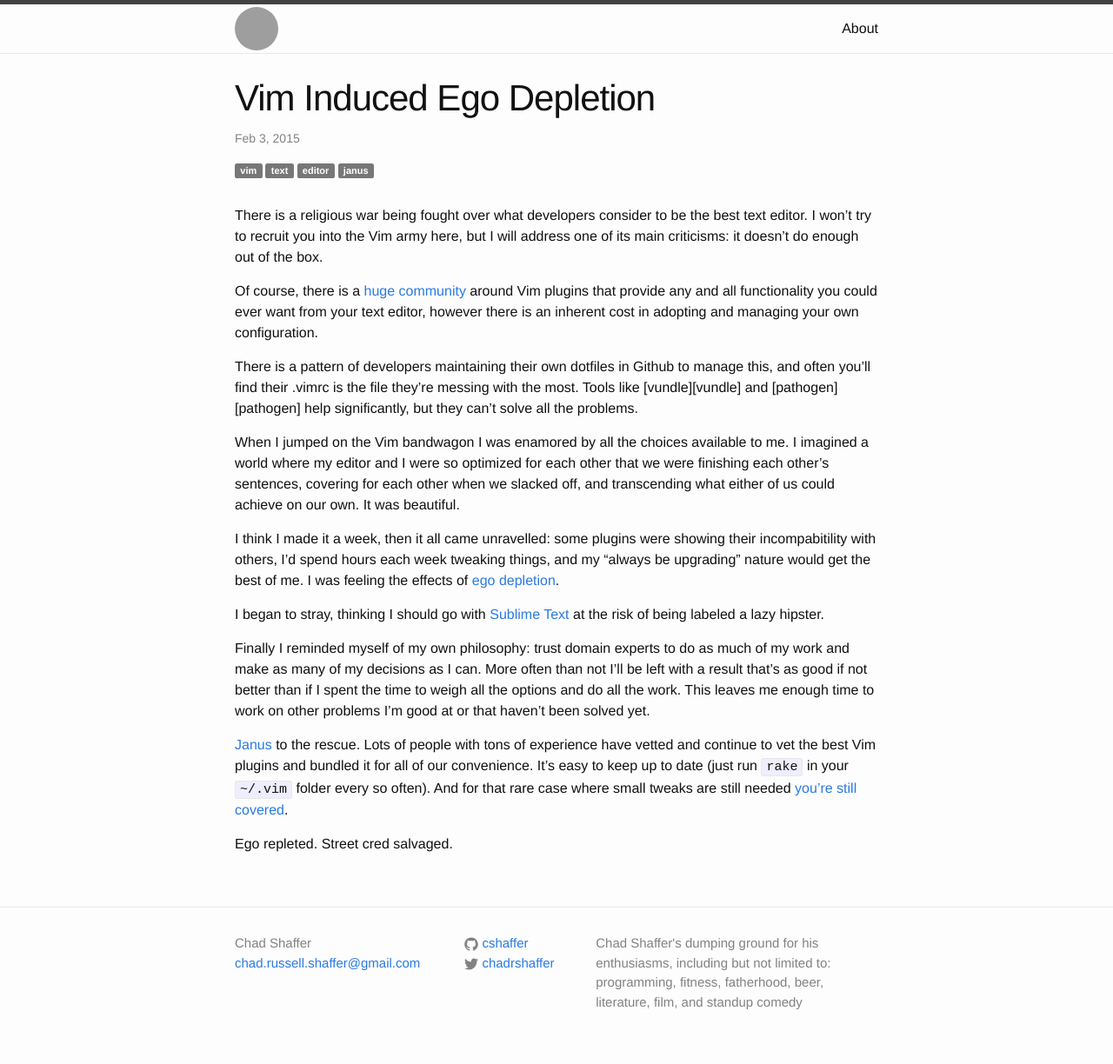
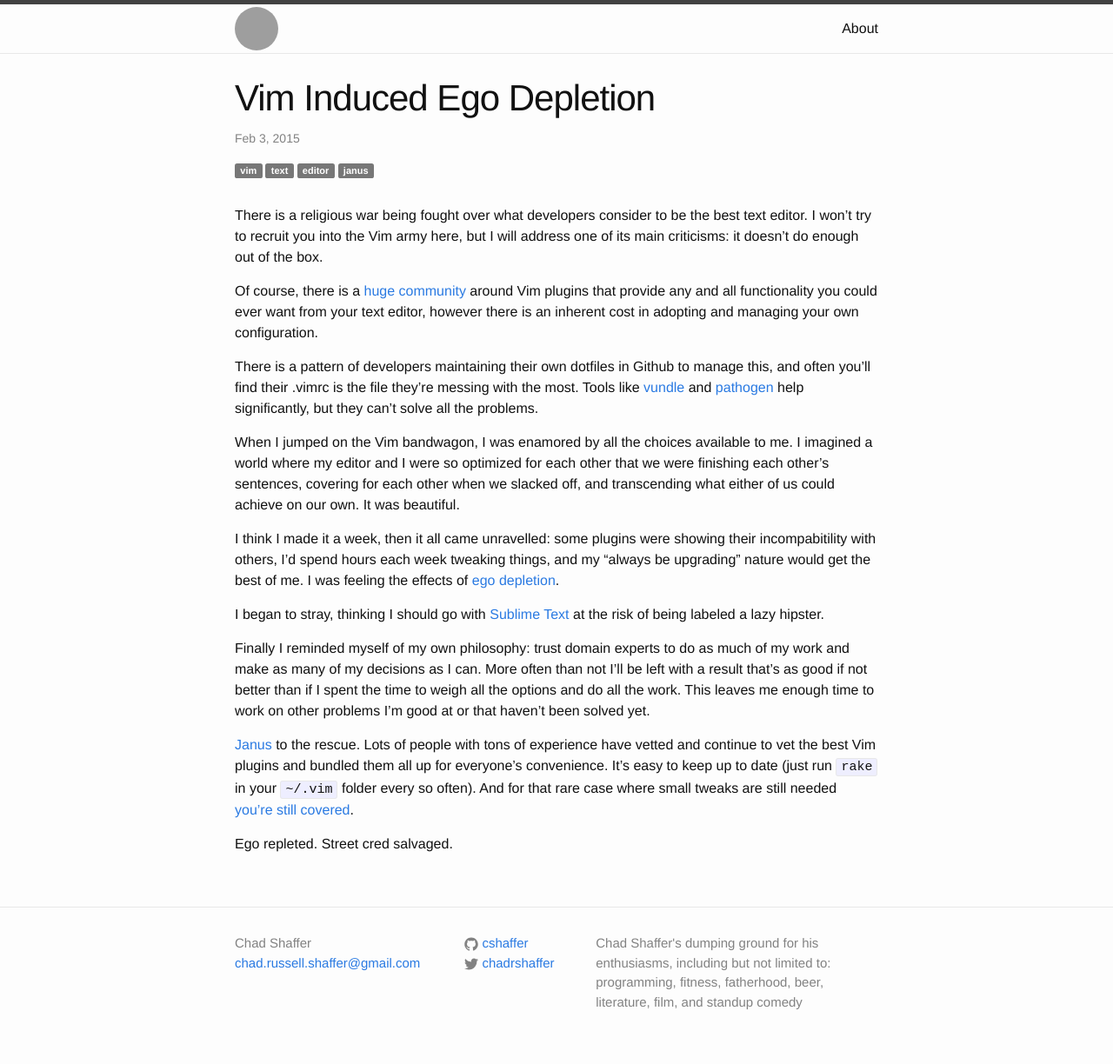
Before and after one commit to cshaffer/cshaffer.github.io, a Jekyll site: the page built from _posts/2015-02-03-vim-induced-ego-depletion.md, in a window 1280 px wide. Shown: the whole page at 87% size. Built offline with Jekyll 4.4.1, drawn with Linux system fonts in a browser that asks for light colours; comment, search, counter and statistics services are not loaded; grey boxes are pictures that could not be loaded.

Commit message:
Fix janus post

```diff
--- a/_posts/2015-02-03-vim-induced-ego-depletion.md
+++ b/_posts/2015-02-03-vim-induced-ego-depletion.md
@@ -18,7 +18,7 @@
 with the most. Tools like [vundle][vundle] and [pathogen][pathogen] help
 significantly, but they can't solve all the problems.
 
-When I jumped on the Vim bandwagon I was enamored by all the choices available
+When I jumped on the Vim bandwagon, I was enamored by all the choices available
 to me. I imagined a world where my editor and I were so optimized for each
 other that we were finishing each other's sentences, covering for each other
 when we slacked off, and transcending what either of us could achieve on our
@@ -39,14 +39,16 @@
 to work on other problems I'm good at or that haven't been solved yet.
 
 [Janus][janus] to the rescue. Lots of people with tons of experience have
-vetted and continue to vet the best Vim plugins and bundled it for all of our
-convenience. It's easy to keep up to date (just run `rake` in your `~/.vim`
-folder every so often). And for that rare case where small tweaks are still
-needed [you're still covered][janus-custom].
+vetted and continue to vet the best Vim plugins and bundled them all up for
+everyone's convenience. It's easy to keep up to date (just run `rake` in your
+`~/.vim` folder every so often). And for that rare case where small tweaks are
+still needed [you're still covered][janus-custom].
 
 Ego repleted. Street cred salvaged.
 
 [vim-scripts]: http://www.vim.org/scripts/script_search_results.php
+[vundle]: https://github.com/gmarik/Vundle.vim
+[pathogen]: https://github.com/tpope/vim-pathogen
 [ego_depletion]: https://en.wikipedia.org/wiki/Ego_depletion
 [sublime]: http://www.sublimetext.com
 [janus]: https://github.com/carlhuda/janus
```
